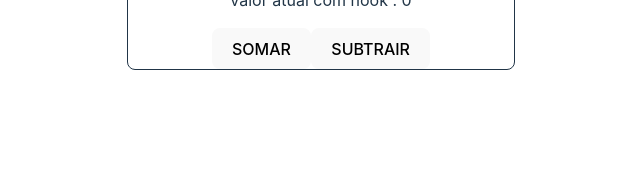
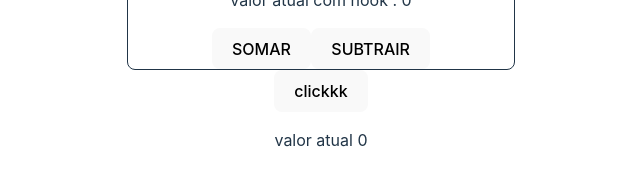
Before and after one commit to PedroSampaio11/aulas_react, a React (Vite) app in the folder 3_Avançando/avançando/: page / in a window 1280 px wide. Shown: the part 987-1173 px from the top of the page, without its empty margins (329-969 px from the left). Built offline with nearby package versions, Linux system fonts and the light colour scheme.

Commit message:
"Added HookTest component import and usage in App.jsx"

```diff
--- a/3_Avançando/avançando/src/App.jsx
+++ b/3_Avançando/avançando/src/App.jsx
@@ -6,6 +6,7 @@ import Teste from "./components/Teste";
 import img2 from "./assets/img2.png";
 // importando hook
 import Hook from "./components/Hook";
+import HookTest from "./components/HookTest";
 function App() {
   return (
     <div className="App" style={{ paddingBottom: "500px" }}>
@@ -24,6 +25,9 @@ function App() {
         <h1>hooks</h1>
         <Hook />
       </div>
+
+
+      <HookTest/>
     </div>
   );
 }
--- /dev/null
+++ b/3_Avançando/avançando/src/components/HookTest.jsx
@@ -0,0 +1,17 @@
+import { useState } from "react";
+
+const HookTest = () => {
+  const [count, setCount] = useState(0)
+  return (
+    <>
+      <button onClick={()=>{
+        setCount(count+1)
+      }}>
+        clickkk
+      </button>
+      <p> valor atual {count}</p>
+    </>
+  )
+}
+
+export default HookTest
```
